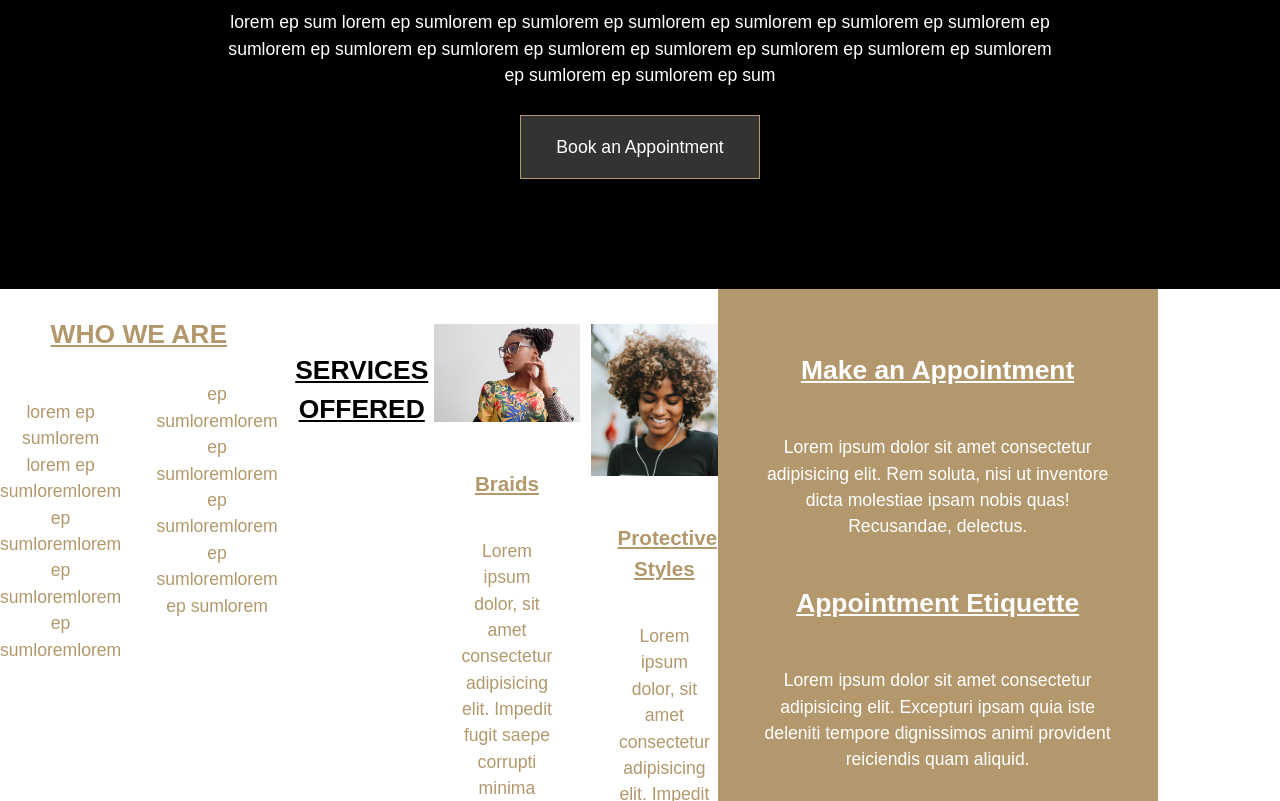
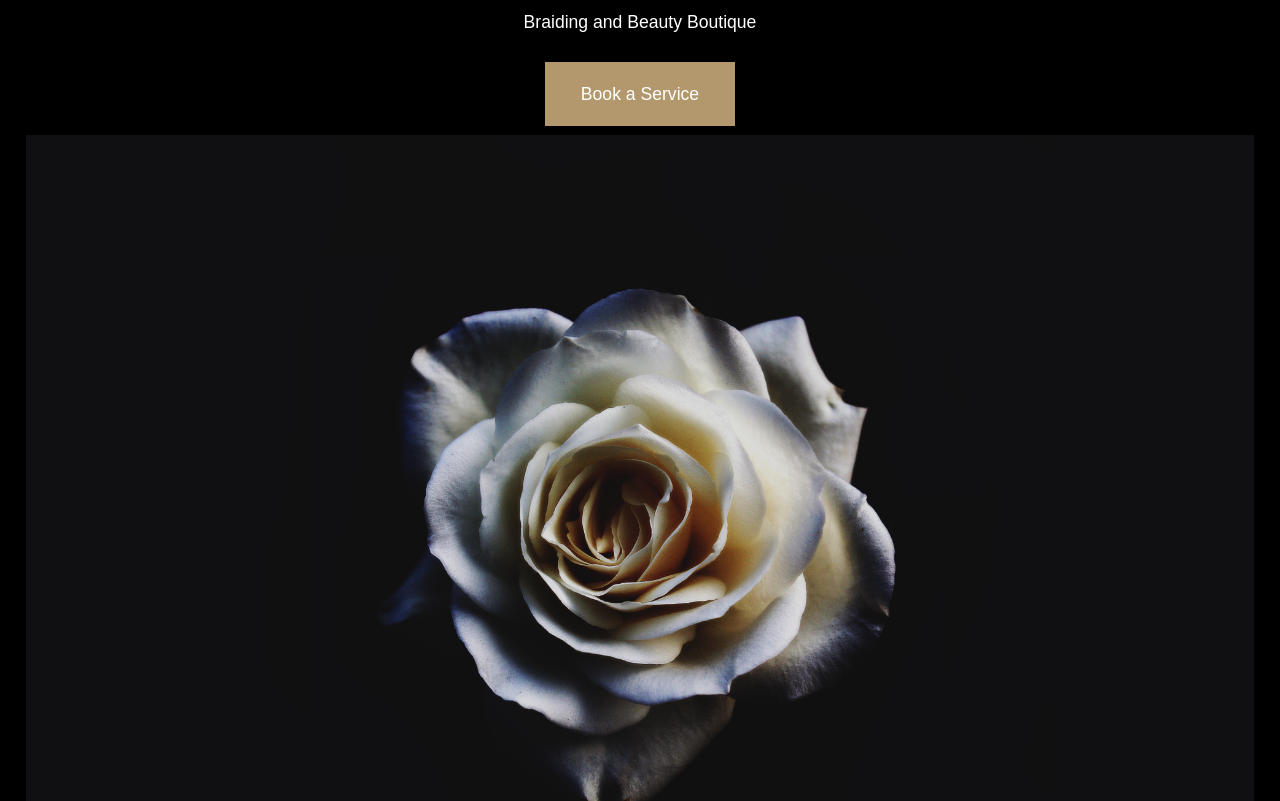
Before and after one commit to GRSupercool/Single-page-website, a plain HTML site: page index.html in a window 1280 px wide. Shown: the part 161-962 px from the top of the page. Drawn offline with Linux system fonts and the light colour scheme; a script that the page names is missing.

Commit message:
added header photo

```diff
--- a/index.html
+++ b/index.html
@@ -19,13 +19,14 @@
   <header id="showcase" class="grid">
     <div class="bg-image"></div>
     <div class="content-wrap">
-      <h1>Beauty and Grace Hair</h1>
-      <p>lorem ep sum lorem ep sumlorem ep sumlorem ep sumlorem ep sumlorem ep sumlorem ep sumlorem ep sumlorem ep
-        sumlorem ep
-        sumlorem ep sumlorem ep sumlorem ep sumlorem ep sumlorem ep sumlorem ep sumlorem ep sumlorem ep sum</p>
-      <a href="#section-b" class="btn"> Book an Appointment </a>
+      <h1>BEAUTY AND GRACE HAIR</h1>
+      <p>Braiding and Beauty Boutique</p>
+      <a href="#section-b" class="btn"> Book a Service </a>
+      <img src="img/Header_photo.png" alt="photo of single white flower">
       </div>
 </header>
+
+
       <!--Main Page-->
       <main id="main" class="grid">
 
@@ -33,10 +34,9 @@
         <section id="section-a" class="grid">
           <div class="content-wrap">
             <h2 class="class-section"> WHO WE ARE</h2>
-            <div class="content-text"><p> lorem ep sumlorem lorem ep sumloremlorem ep sumloremlorem ep sumloremlorem ep sumloremlorem ep
-              sumloremlorem ep
-              sumloremlorem ep sumloremlorem ep sumloremlorem ep sumlorem</p>
-
+            <div class="content-text">
+              <p> lorem ep sumlorem lorem ep sumloremlorem ep sumloremlorem ep sumloremlorem ep sumloremlorem ep
+              sumloremlorem ep  sumloremlorem ep sumloremlorem ep sumloremlorem ep sumlorem</p>
           </div>
           </div>
         </section>
--- a/style.css
+++ b/style.css
@@ -20,6 +20,7 @@ h1,h2,h3{
   margin: 0;
   padding:1em 0;
   text-decoration:underline;
+  color:#b2986c;
 }
 
 p{
@@ -30,7 +31,7 @@ p{
 
 .btn {
   display:inline-block;
-  background: #333;
+  background: #b2986c;
   color: white;
   text-decoration: none;
   padding: 1em 2em;
@@ -129,33 +130,6 @@ section-d .box:first-child{
 }
 
 /*media*/
-@media(min-width:700px){
+@media(min-width:200px){
 .grid{
   display:grid;
-  grid-template-columns: 1fr repeat(2,minmax(auto,25em)) 1fr;
-}
-.content-wrap {
-  grid-column: 2/4;
-}
-#section-b ul{
-  grid-column:2/4;
-}
-.box, #main-footer div{
-  grid-column:span 2;
-}
-#section-a .content-text{
-  columns:2;
-  column-gap: 2em;
-}
-#section-a.content-text p{
-  padding-top:0;
-}
-#section-b ul{
-  display: flex;
-  justify-content: space-around;
-}
-#section-b li{
-  width:31%;
-}
-
-}
```
